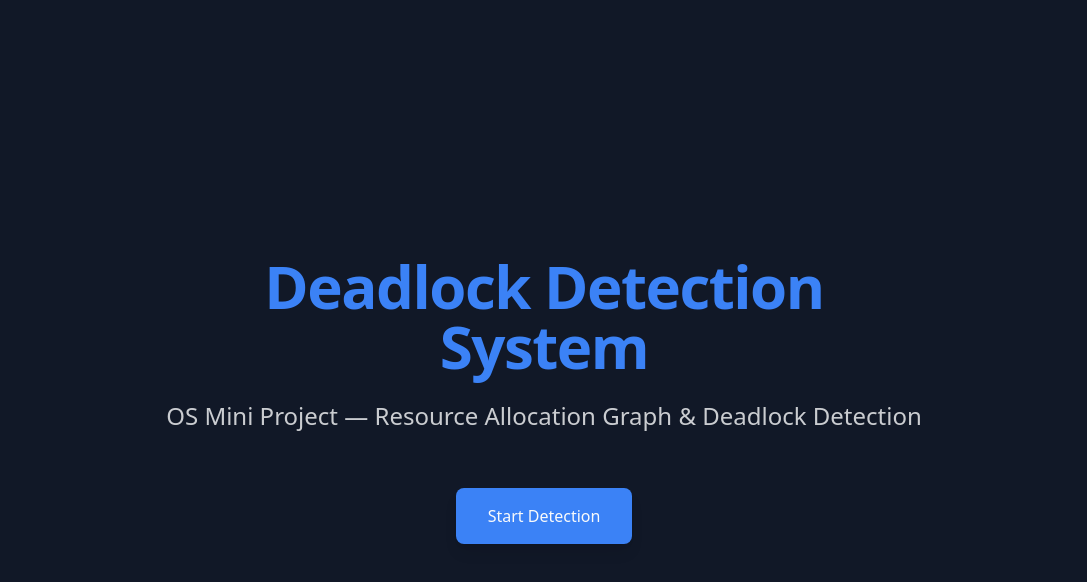
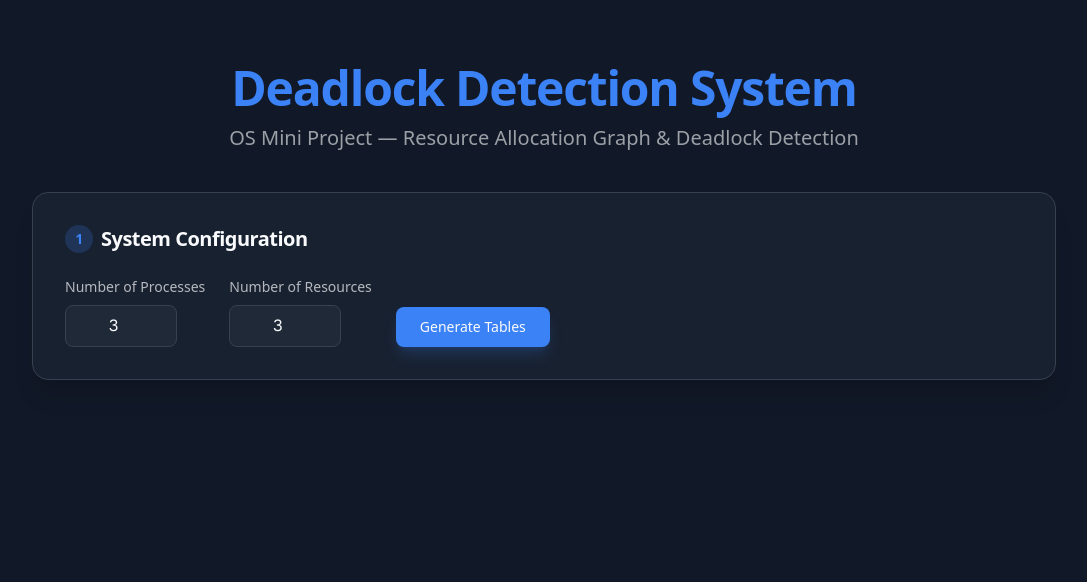
Before and after one commit to Amod-24/Deadlock-Detection-System, a Next.js app: page / in a window 1280 px wide. Shown: the top 582 px of the page, without its empty margins (96-1183 px from the left). Built offline with nearby package versions, Linux system fonts and the light colour scheme.

Commit message:
added input forms

```diff
--- a/src/app/globals.css
+++ b/src/app/globals.css
@@ -35,3 +35,14 @@ body {
   padding: 0;
   min-height: 100vh;
 }
+
+@keyframes fadeSlideIn {
+  from {
+    opacity: 0;
+    transform: translateY(12px);
+  }
+  to {
+    opacity: 1;
+    transform: translateY(0);
+  }
+}
--- a/src/app/page.tsx
+++ b/src/app/page.tsx
@@ -1,24 +1,21 @@
-import Link from "next/link";
+import ConfigForm from "@/components/ConfigForm";
 
 export default function Home() {
   return (
-    <main className="flex flex-col items-center justify-center min-h-screen p-8 text-center bg-background text-foreground">
-      <div className="max-w-3xl space-y-6">
-        <h1 className="text-5xl md:text-6xl font-bold tracking-tight text-accent">
+    <main className="min-h-screen bg-background text-foreground">
+      {/* ── Hero header ─────────────────────────────────────── */}
+      <header className="pt-16 pb-10 text-center space-y-3">
+        <h1 className="text-4xl md:text-5xl font-bold tracking-tight text-accent">
           Deadlock Detection System
         </h1>
-        <p className="text-xl md:text-2xl text-foreground/80 font-light">
-          OS Mini Project — Resource Allocation Graph & Deadlock Detection
+        <p className="text-lg md:text-xl text-foreground/60 font-light">
+          OS Mini Project — Resource Allocation Graph &amp; Deadlock Detection
         </p>
+      </header>
 
-        <div className="pt-8">
-          <Link
-            href="/detect"
-            className="inline-flex items-center justify-center px-8 py-4 text-base font-medium text-foreground bg-accent hover:bg-accent-hover rounded-lg transition-colors shadow-lg"
-          >
-            Start Detection
-          </Link>
-        </div>
+      {/* ── Config form ─────────────────────────────────────── */}
+      <div className="px-4 pb-20">
+        <ConfigForm />
       </div>
     </main>
   );
--- /dev/null
+++ b/src/components/ConfigForm.tsx
@@ -0,0 +1,281 @@
+"use client";
+
+import { useState } from "react";
+
+export default function ConfigForm() {
+  const [numProcesses, setNumProcesses] = useState<number>(3);
+  const [numResources, setNumResources] = useState<number>(3);
+
+  const [available, setAvailable] = useState<number[]>([]);
+  const [allocation, setAllocation] = useState<number[][]>([]);
+  const [request, setRequest] = useState<number[][]>([]);
+
+  const [tablesGenerated, setTablesGenerated] = useState(false);
+
+  /* -------- handlers -------- */
+
+  const handleGenerateTables = () => {
+    setAvailable(Array(numResources).fill(0));
+    setAllocation(
+      Array.from({ length: numProcesses }, () =>
+        Array(numResources).fill(0)
+      )
+    );
+    setRequest(
+      Array.from({ length: numProcesses }, () =>
+        Array(numResources).fill(0)
+      )
+    );
+    setTablesGenerated(true);
+  };
+
+  const updateAvailable = (idx: number, value: number) => {
+    setAvailable((prev) => {
+      const next = [...prev];
+      next[idx] = value;
+      return next;
+    });
+  };
+
+  const updateAllocation = (row: number, col: number, value: number) => {
+    setAllocation((prev) =>
+      prev.map((r, ri) =>
+        ri === row ? r.map((c, ci) => (ci === col ? value : c)) : r
+      )
+    );
+  };
+
+  const updateRequest = (row: number, col: number, value: number) => {
+    setRequest((prev) =>
+      prev.map((r, ri) =>
+        ri === row ? r.map((c, ci) => (ci === col ? value : c)) : r
+      )
+    );
+  };
+
+  const clamp = (v: number, min: number, max: number) =>
+    Math.max(min, Math.min(max, v));
+
+  /* -------- sub-components -------- */
+
+  const NumberField = ({
+    id,
+    label,
+    value,
+    onChange,
+    min = 0,
+    max = 99,
+  }: {
+    id: string;
+    label: string;
+    value: number;
+    onChange: (v: number) => void;
+    min?: number;
+    max?: number;
+  }) => (
+    <div className="flex flex-col gap-2">
+      <label htmlFor={id} className="text-sm font-medium text-foreground/70">
+        {label}
+      </label>
+      <input
+        id={id}
+        type="number"
+        min={min}
+        max={max}
+        value={value}
+        onChange={(e) => onChange(clamp(Number(e.target.value), min, max))}
+        className="w-28 px-3 py-2 rounded-lg bg-surface border border-surface-border text-foreground text-center text-base font-mono
+                   focus:outline-none focus:ring-2 focus:ring-accent/60 transition-all"
+      />
+    </div>
+  );
+
+  /* -------- render -------- */
+
+  return (
+    <section className="w-full max-w-5xl mx-auto space-y-10">
+      {/* ===== Step 1: Dimensions ===== */}
+      <div className="bg-surface/60 backdrop-blur-md border border-surface-border rounded-2xl p-6 md:p-8 space-y-6 shadow-xl">
+        <h2 className="text-xl font-semibold tracking-tight flex items-center gap-2">
+          <span className="inline-flex items-center justify-center w-7 h-7 rounded-full bg-accent/20 text-accent text-sm font-bold">
+            1
+          </span>
+          System Configuration
+        </h2>
+
+        <div className="flex flex-wrap items-end gap-6">
+          <NumberField
+            id="numProcesses"
+            label="Number of Processes"
+            value={numProcesses}
+            onChange={(v) => setNumProcesses(v)}
+            min={1}
+            max={10}
+          />
+          <NumberField
+            id="numResources"
+            label="Number of Resources"
+            value={numResources}
+            onChange={(v) => setNumResources(v)}
+            min={1}
+            max={10}
+          />
+
+          <button
+            id="generateTablesBtn"
+            onClick={handleGenerateTables}
+            className="px-6 py-2.5 rounded-lg bg-accent hover:bg-accent-hover text-foreground font-medium text-sm
+                       transition-all active:scale-95 shadow-lg shadow-accent/20 cursor-pointer"
+          >
+            Generate Tables
+          </button>
+        </div>
+      </div>
+
+      {/* ===== Step 2: Matrices (shown after Generate) ===== */}
+      {tablesGenerated && (
+        <div className="space-y-8 animate-[fadeSlideIn_0.4s_ease-out]">
+          {/* --- Available Instances --- */}
+          <div className="bg-surface/60 backdrop-blur-md border border-surface-border rounded-2xl p-6 md:p-8 space-y-4 shadow-xl">
+            <h2 className="text-xl font-semibold tracking-tight flex items-center gap-2">
+              <span className="inline-flex items-center justify-center w-7 h-7 rounded-full bg-accent/20 text-accent text-sm font-bold">
+                2
+              </span>
+              Available Instances
+            </h2>
+
+            <div className="overflow-x-auto">
+              <table className="border-collapse">
+                <thead>
+                  <tr>
+                    {available.map((_, i) => (
+                      <th
+                        key={i}
+                        className="px-4 py-2 text-xs font-semibold text-accent tracking-wider uppercase"
+                      >
+                        R{i}
+                      </th>
+                    ))}
+                  </tr>
+                </thead>
+                <tbody>
+                  <tr>
+                    {available.map((val, i) => (
+                      <td key={i} className="px-2 py-2">
+                        <input
+                          id={`avail-${i}`}
+                          type="number"
+                          min={0}
+                          value={val}
+                          onChange={(e) =>
+                            updateAvailable(i, Math.max(0, Number(e.target.value)))
+                          }
+                          className="w-16 px-2 py-1.5 rounded-md bg-background border border-surface-border text-foreground text-center font-mono
+                                     focus:outline-none focus:ring-2 focus:ring-accent/60 transition-all"
+                        />
+                      </td>
+                    ))}
+                  </tr>
+                </tbody>
+              </table>
+            </div>
+          </div>
+
+          {/* --- Allocation Matrix --- */}
+          <MatrixTable
+            title="Allocation Matrix"
+            stepNum={3}
+            matrix={allocation}
+            idPrefix="alloc"
+            onUpdate={updateAllocation}
+          />
+
+          {/* --- Request Matrix --- */}
+          <MatrixTable
+            title="Request Matrix"
+            stepNum={4}
+            matrix={request}
+            idPrefix="req"
+            onUpdate={updateRequest}
+          />
+        </div>
+      )}
+    </section>
+  );
+}
+
+/* ============================================================
+   Reusable Matrix Table
+   ============================================================ */
+
+function MatrixTable({
+  title,
+  stepNum,
+  matrix,
+  idPrefix,
+  onUpdate,
+}: {
+  title: string;
+  stepNum: number;
+  matrix: number[][];
+  idPrefix: string;
+  onUpdate: (row: number, col: number, value: number) => void;
+}) {
+  if (matrix.length === 0) return null;
+
+  const numCols = matrix[0].length;
+
+  return (
+    <div className="bg-surface/60 backdrop-blur-md border border-surface-border rounded-2xl p-6 md:p-8 space-y-4 shadow-xl">
+      <h2 className="text-xl font-semibold tracking-tight flex items-center gap-2">
+        <span className="inline-flex items-center justify-center w-7 h-7 rounded-full bg-accent/20 text-accent text-sm font-bold">
+          {stepNum}
+        </span>
+        {title}
+      </h2>
+
+      <div className="overflow-x-auto">
+        <table className="border-collapse">
+          <thead>
+            <tr>
+              {/* empty corner cell */}
+              <th className="px-4 py-2" />
+              {Array.from({ length: numCols }, (_, i) => (
+                <th
+                  key={i}
+                  className="px-4 py-2 text-xs font-semibold text-accent tracking-wider uppercase"
+                >
+                  R{i}
+                </th>
+              ))}
+            </tr>
+          </thead>
+          <tbody>
+            {matrix.map((row, ri) => (
+              <tr key={ri}>
+                <td className="px-4 py-2 text-sm font-semibold text-foreground/70 whitespace-nowrap">
+                  P{ri}
+                </td>
+                {row.map((val, ci) => (
+                  <td key={ci} className="px-2 py-2">
+                    <input
+                      id={`${idPrefix}-${ri}-${ci}`}
+                      type="number"
+                      min={0}
+                      value={val}
+                      onChange={(e) =>
+                        onUpdate(ri, ci, Math.max(0, Number(e.target.value)))
+                      }
+                      className="w-16 px-2 py-1.5 rounded-md bg-background border border-surface-border text-foreground text-center font-mono
+                                 focus:outline-none focus:ring-2 focus:ring-accent/60 transition-all"
+                    />
+                  </td>
+                ))}
+              </tr>
+            ))}
+          </tbody>
+        </table>
+      </div>
+    </div>
+  );
+}
```
